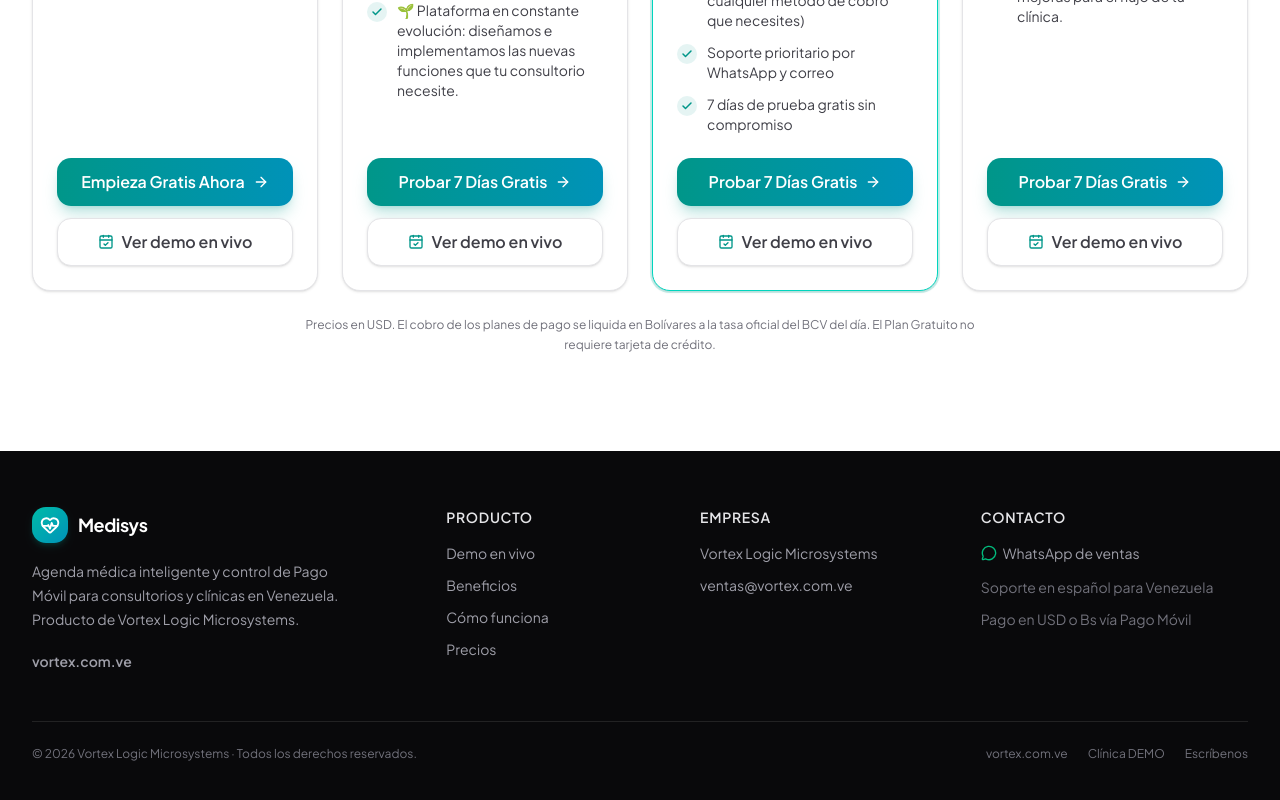
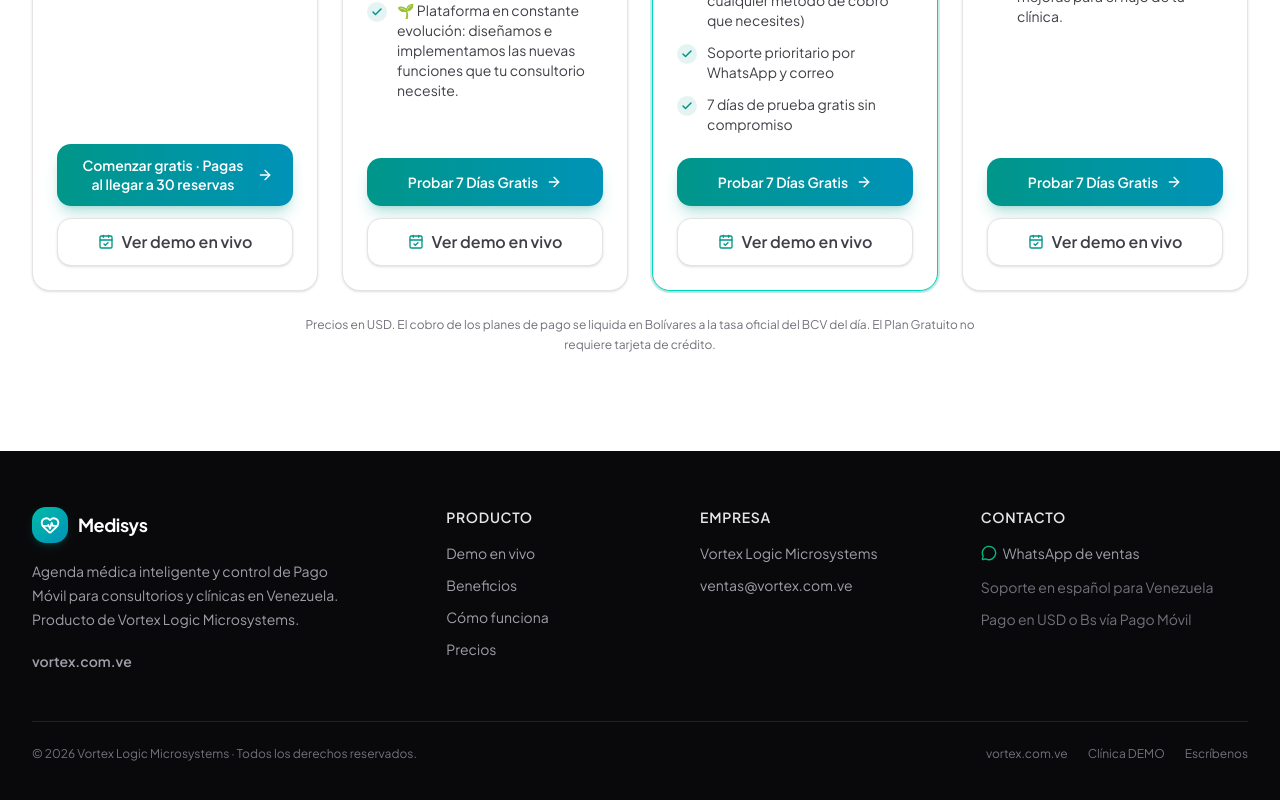
Before and after one commit to jggalviz/medisys, a Next.js app: page / in a window 1280 px wide. Shown: the part 3489-4289 px from the top of the page. Built offline with nearby package versions, Linux system fonts and the light colour scheme; no server answers.

Commit message:
style(landing): actualizar copy de CTA en plan free a 'Comenzar gratis · Pagas al llegar a 30 reservas' con soporte multilínea

```diff
--- a/src/app/page.tsx
+++ b/src/app/page.tsx
@@ -74,7 +74,7 @@
 
 /** CTA del Plan Gratuito (freemium): hasta 30 citas al mes, sin tarjeta. */
 const WHATSAPP_FREE_URL = `https://wa.me/${WHATSAPP_NUMBER}?text=${encodeURIComponent(
-  "Hola Medisys 👋, quiero empezar con el Plan Gratuito (hasta 30 citas al mes, sin tarjeta de crédito)."
+  "Hola Medisys 👋, quiero comenzar gratis con el Plan Gratuito (hasta 30 reservas al mes; pago al llegar a 30 reservas)."
 )}`
 
 /**
@@ -187,7 +187,7 @@
     precio: "$0",
     precioDetalle: "USD / mes",
     perfiles: "Hasta 30 reservas al mes",
-    cta: "Empieza Gratis Ahora",
+    cta: "Comenzar gratis · Pagas al llegar a 30 reservas",
     features: [
       "Hasta 30 reservas al mes",
       "1 Médico",
@@ -728,10 +728,10 @@
                   href={plan.id === "free" ? WHATSAPP_FREE_URL : WHATSAPP_TRIAL_URL}
                   target="_blank"
                   rel="noopener noreferrer"
-                  className="inline-flex h-12 items-center justify-center gap-2 rounded-xl bg-linear-to-r from-teal-600 to-cyan-600 px-6 text-base font-semibold text-white shadow-lg shadow-teal-600/25 transition hover:shadow-xl hover:brightness-110 active:scale-[0.99]"
+                  className="inline-flex h-auto min-h-12 items-center justify-center gap-2 whitespace-normal rounded-xl bg-linear-to-r from-teal-600 to-cyan-600 px-5 py-3 text-center text-sm font-semibold leading-snug text-white shadow-lg shadow-teal-600/25 transition hover:shadow-xl hover:brightness-110 active:scale-[0.99]"
                 >
                   {plan.cta ?? "Probar 7 Días Gratis"}
-                  <ArrowRight className="size-4" aria-hidden="true" />
+                  <ArrowRight className="size-4 shrink-0" aria-hidden="true" />
                 </a>
                 <Link
                   href={plan.demoHref}
```
